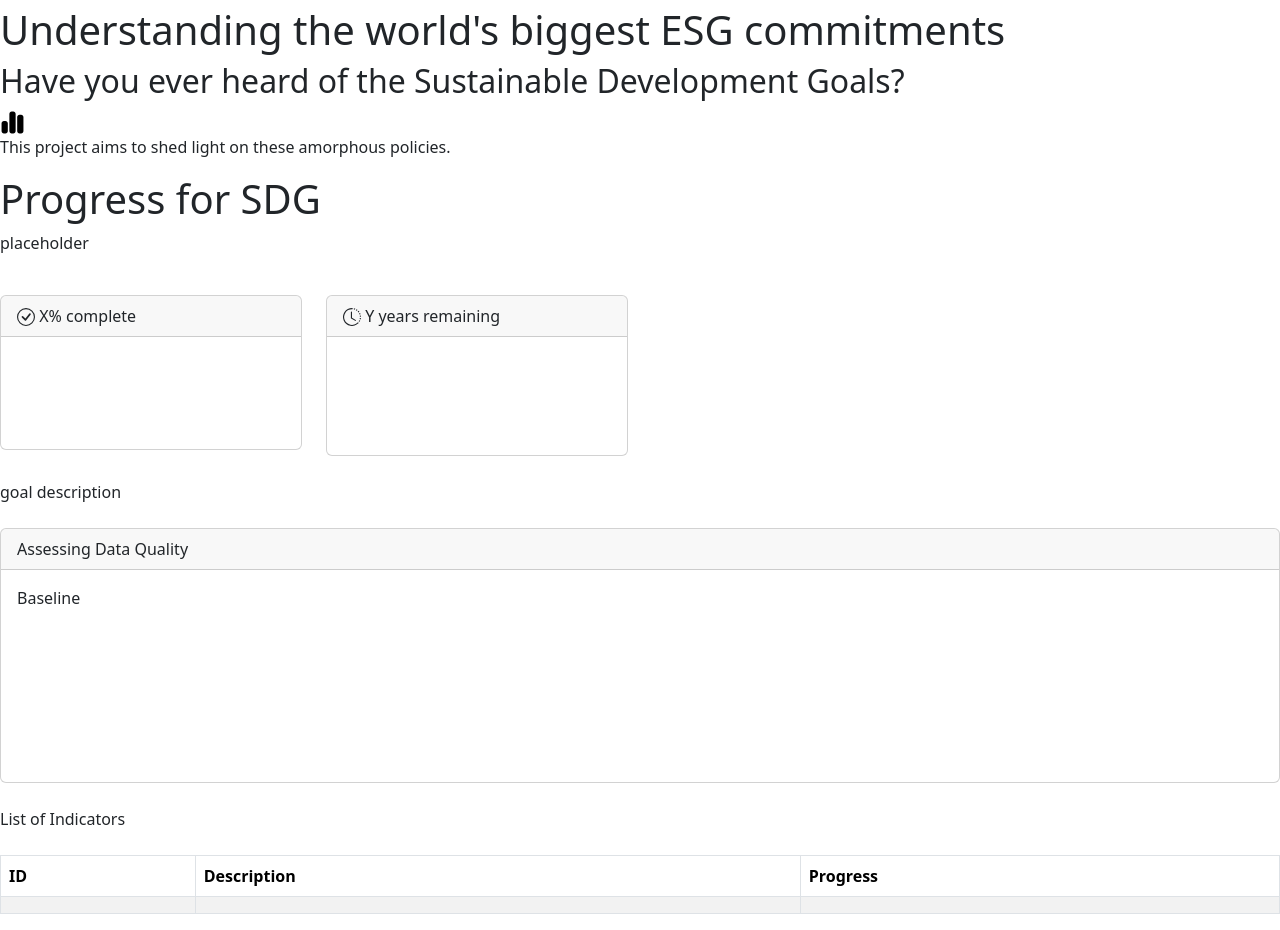
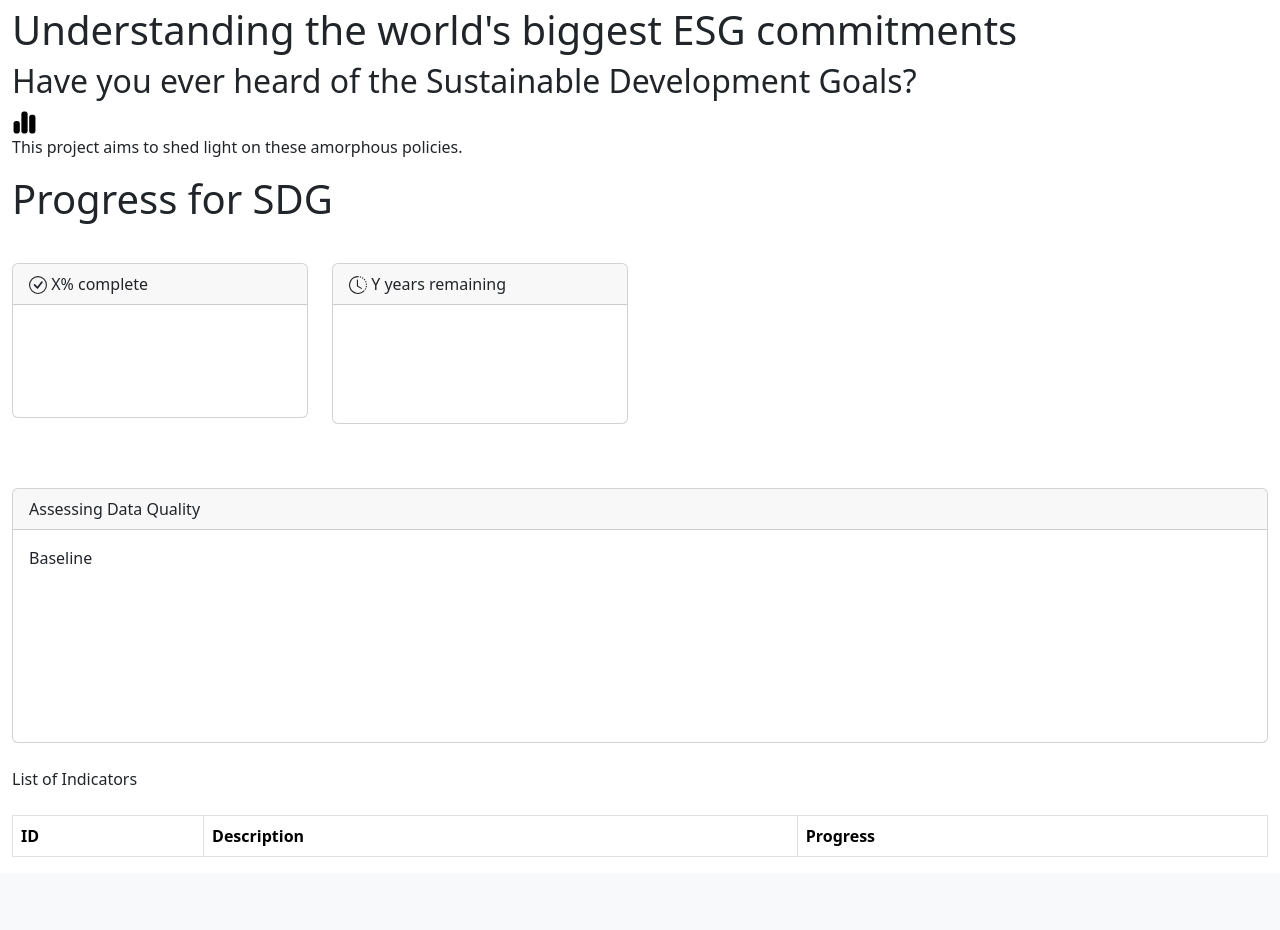
Before and after one commit to Taiyo-SK/progress-sdg, a Flask app: page / in a window 1280 px wide. Shown: the part 66-996 px from the top of the page. After the commit the page ends 923 px from the top, so only its background shows below. Run offline with Flask 2, Linux system fonts and the light colour scheme; data that the repository does not hold is empty; a map, chart or similar area stays blank; some libraries are stand-ins or nearby versions.

Commit message:
cleaned up HTML on goal page

```diff
--- a/static/js/spa.js
+++ b/static/js/spa.js
@@ -220,13 +220,12 @@ function updateText(ajaxCode, ajaxTitle, ajaxDescription) {
 
 // indicators list
 function listIndicators (ajaxIndicators) {
-    // let indId = document.querySelector('#indicator-id');
-    // let indDesc = document.querySelector('#indicator-description');
-    // let indProg = document.querySelector('#indicator-progress');
 
     let tableRef = document.querySelector('#indicators-tb');
+    let tableBody = document.querySelector('#indicators-tb-body');
 
     console.log(ajaxIndicators);
+    tableBody = null;
 
     for (const indicator of ajaxIndicators) {
         let newRow = tableRef.insertRow()
@@ -234,18 +233,9 @@ function listIndicators (ajaxIndicators) {
         let indDescription = newRow.insertCell(1)
         let indProgress = newRow.insertCell(2)
 
-        // let idData = indicator.id
-        // let descriptionData = indicator.description
-        // let progressData = indicator.progress
-
-        // console.log(indicator)
-        // console.log(idData)
-        // console.log(descriptionData)
-        // console.log(indicator.progress)
-
         indId.innerText = indicator.id,
         indDescription.innerText = indicator.description,
-        indProgress.innerText = indicator.progress
+        indProgress.innerText = `${Math.round(indicator.progress)}%`
     };
 };
 
--- a/templates/goals.html
+++ b/templates/goals.html
@@ -8,10 +8,10 @@
 
 {% block body %}
 
-<!-- Begin main content -->
-    <!-- Row: SDG name and icon -->
+<!-- Begin main content (project overview & goal dashboard) -->
 <main>
     <div class="container-fluid">
+
         <!-- Begin sidebar  -->
         <div class="offcanvas offcanvas-start sidebar" data-bs-scroll="true" data-bs-backdrop="false" tabindex="-1" id="offcanvasScrolling" aria-labelledby="offcanvasScrollingLabel">
             <div class="offcanvas-header">
@@ -50,26 +50,32 @@
                 </ul>
             </div>
         </div>
-        </div>
         <!-- end sidebar -->
+
+        <!-- Begin project overview -->
         <div class="row">
             <h1>Understanding the world's biggest ESG commitments</h1>
-            <!-- Begin overview -->
-
             <div>
                 <h2>Have you ever heard of the Sustainable Development Goals?</h2>
                 <svg xmlns="http://www.w3.org/2000/svg" id="brand-icon" viewBox="0 0 448 512">! Font Awesome Pro 6.4.0 by @fontawesome - https://fontawesome.com License - https://fontawesome.com/license (Commercial License) Copyright 2023 Fonticons, Inc.<path d="M160 80c0-26.5 21.5-48 48-48h32c26.5 0 48 21.5 48 48V432c0 26.5-21.5 48-48 48H208c-26.5 0-48-21.5-48-48V80zM0 272c0-26.5 21.5-48 48-48H80c26.5 0 48 21.5 48 48V432c0 26.5-21.5 48-48 48H48c-26.5 0-48-21.5-48-48V272zM368 96h32c26.5 0 48 21.5 48 48V432c0 26.5-21.5 48-48 48H368c-26.5 0-48-21.5-48-48V144c0-26.5 21.5-48 48-48z"/></svg>
                 <p>This project aims to shed light on these amorphous policies.</p>
-                    <!-- End overview -->
+            </div>
+        </div>
+        <!-- End project overview -->
+
+        <!-- Begin dashboard -->
+
+        <!-- Begin row: goal header -->
         <div class="row">
             <div class="col-6">
                 <h1>Progress for SDG <span id="goal-code"></span></h1>
-                        <p id="goal-title">placeholder</p>
+                <p id="goal-title"></p>
             </div>
         </div>
-                <!-- End Row -->
+        <!-- End goal header row -->
         <br>
-                <!-- Row: progress completed and time remaining-->
+
+        <!-- Begin row: progress completed and time remaining-->
         <div class="row">
             <div class="col-3">
                 <div class="card card-chart">
@@ -103,17 +109,17 @@
                 </div>
             </div>
         </div>
-                <!-- End Row -->
+        <!-- End progress and time remaining row -->
         <br>
-                <!-- Row: sdg description -->
+
+        <!-- Begin row: sdg description -->
         <div class="row">
-                    <div class="col" id="goal-description">
-                        goal description
+            <p class="col-6" id="goal-description"></p>
         </div>
-                </div>
-                <!-- End Row -->
+        <!-- End sdg description row -->
         <br>
-                <!-- Row: data burndown assessment -->
+
+        <!-- Begin row: data burndown assessment -->
         <div class="row">
             <div class="col 2">
                 <div class="card card-chart">
@@ -127,17 +133,19 @@
                 </div>
             </div>
         </div>
-                <!-- End Row -->
+        <!-- End burndown row -->
         <br>
-                <!-- Row: Indicators list header -->
+
+        <!-- Begin row: indicators list header -->
         <div class="row">
             <div class = "col">
                 <span>List of Indicators</span>
             </div>
         </div>
-                <!-- End Row -->
+        <!-- End indictors header row -->
         <br>
-                <!-- Row: Indicators table -->
+
+        <!-- Begin row: indicators table -->
         <div class="row">
             <div class="col">
                 <table id="indicators-tb" class="table table-hover table-striped table-bordered">
@@ -146,27 +154,12 @@
                         <th scope="col">Description</th>
                         <th scope="col">Progress</th>
                     </thead>
-                            <tbody>
-
-                                <tr class="indicator-entry">
-                                    <td id="indicator-id">
-
-                                    </td>
-                                    <td id="indicator-description">
-
-                                    </td>
-                                    <td id="indicator-progress">
-
-                                    </td>
-                                </tr>
-
-                            </tbody>
+                    <tbody id="indicators-tb-body"></tbody>
                 </table>
             </div>
         </div>
-                <!-- End Row -->
-            </div>
-        </div>
+        <!-- End indicators table row -->
+        <!-- End dashboard -->
     </div>
 </main>
 <!-- End main content -->
```
Lines whose indentation alone changed are shown as unchanged.
